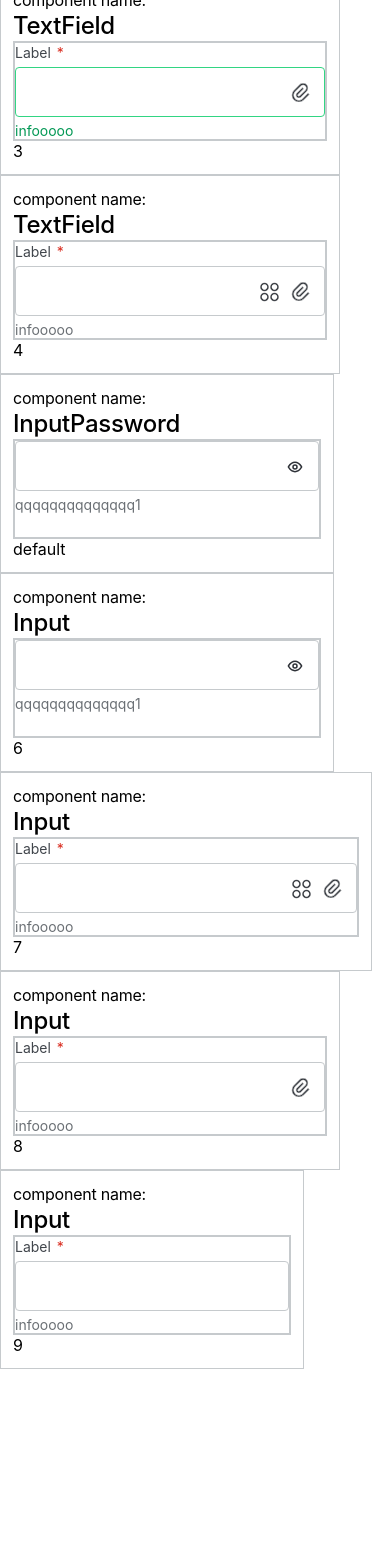
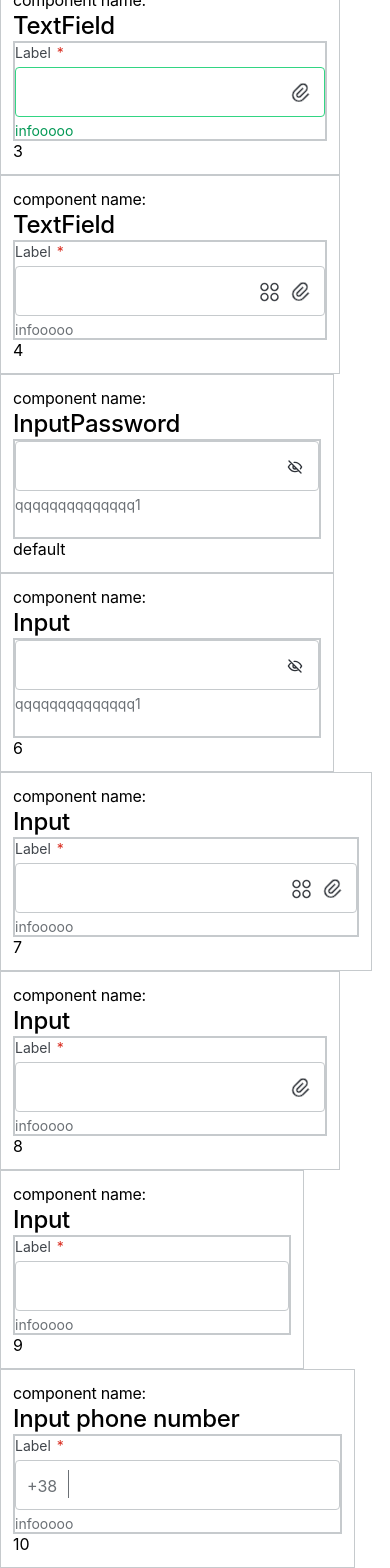
Before and after one commit to Zapchaztiulka/universal-components-frontend, a React (Vite) app: page /inputs in a window 390 px wide. Shown: the part 484-2052 px from the top of the page. Before the commit the page ends 1853 px from the top, so only its background shows below. Built offline with nearby package versions, Linux system fonts and the light colour scheme; a web font is replaced by a local one.

Commit message:
feat: adds phone-number input

```diff
--- a/src/components/inputs/Inputs.tsx
+++ b/src/components/inputs/Inputs.tsx
@@ -2,19 +2,41 @@ import { useState } from "react";
 import { TextField, InputPassword, Input } from ".";
 import { ValidationStatus } from "../../types/validationStatus";
 import { ShowContainer } from "../showContainer";
-import { AttachIcon, EyeIcon, EyeOffIcon, IconButton, MenuIcon } from "../icons";
+import {
+  AttachIcon,
+  EyeIcon,
+  EyeOffIcon,
+  IconButton,
+  MenuIcon,
+} from "../icons";
 import { InputTypes, InputTypesFigma } from "./universalComponents/Input.types";
+import { changePhoneNumber } from "../../utils/changePhoneNumber";
 
 export const Inputs = () => {
-  const [displayPassword, setDisplayPassword] = useState(true);
+  const [displayPassword, setDisplayPassword] = useState(false);
+  const [phone, setPhone] = useState("");
+  const [password, setPassword] = useState("");
+  const [text, setText] = useState("");
+
   const toogleDisplayPassword = () => {
     setDisplayPassword((prev) => !prev);
-    console.log("toogleDisplayPassword");
+  };
+
+  const getPhone = (value: string) => {
+    console.log(value);
+    setPhone(changePhoneNumber(value));
+  };
+
+  const getPassword = (value: string) => {
+    setPassword(value);
+  };
+  const getText = (value: string) => {
+    setText(value);
   };
 
   const clickOnIcon = () => {
-    console.log('click');
-  }
+    console.log("click");
+  };
   return (
     <div>
       <p>All inputs</p>
@@ -30,7 +52,6 @@ export const Inputs = () => {
             label="Label"
             status={ValidationStatus.error}
             message="infooooo"
-
           />
         }
         componentName="TextField"
@@ -54,14 +75,16 @@ export const Inputs = () => {
       <ShowContainer
         component={
           <TextField
-
             label="Label"
             message="infooooo"
             asterisk={true}
-            iconRight={<IconButton  ><AttachIcon /></IconButton>}
+            iconRight={
+              <IconButton>
+                <AttachIcon />
+              </IconButton>
+            }
             iconLeft={<MenuIcon />}
             onRightIconClick={clickOnIcon}
-
           />
         }
         componentName="TextField"
@@ -73,8 +96,9 @@ export const Inputs = () => {
           <InputPassword
             type={displayPassword ? "text" : "password"}
             toogleDisplayPassword={toogleDisplayPassword}
-            icon={displayPassword ? <EyeIcon size='16'  /> : <EyeOffIcon size='16' />}
-
+            icon={
+              displayPassword ? <EyeIcon size="16" /> : <EyeOffIcon size="16" />
+            }
             message="qqqqqqqqqqqqqq1"
           />
         }
@@ -84,28 +108,36 @@ export const Inputs = () => {
       <ShowContainer
         component={
           <Input
+            value={password}
             inputTypesFigma={InputTypesFigma.Password}
             type={displayPassword ? InputTypes.Text : InputTypes.Password}
             onMainIconClick={toogleDisplayPassword}
-            mainIcon={displayPassword ? <EyeIcon size='16'  /> : <EyeOffIcon size='16' />}
-
+            mainIcon={
+              displayPassword ? <EyeIcon size="16" /> : <EyeOffIcon size="16" />
+            }
+            handleChange={getPassword}
             message="qqqqqqqqqqqqqq1"
           />
         }
         componentName="Input"
         width={500}
         description="6"
-
       />
       <ShowContainer
         component={
           <Input
+            value={text}
+            handleChange={getText}
             inputTypesFigma={InputTypesFigma.TextField}
             type={InputTypes.Text}
             label="Label"
             message="infooooo"
             asterisk={true}
-            mainIcon={<IconButton  ><AttachIcon /></IconButton>}
+            mainIcon={
+              <IconButton>
+                <AttachIcon />
+              </IconButton>
+            }
             extraLeftIcon={<MenuIcon />}
             onMainIconClick={clickOnIcon}
             onExtraLeftIconClick={clickOnIcon}
@@ -114,43 +146,65 @@ export const Inputs = () => {
         componentName="Input"
         width={500}
         description="7"
-
       />
 
       <ShowContainer
         component={
           <Input
+            value={text}
+            handleChange={getText}
             inputTypesFigma={InputTypesFigma.TextField}
             type={InputTypes.Text}
             label="Label"
             message="infooooo"
             asterisk={true}
-            mainIcon={<IconButton  ><AttachIcon /></IconButton>}
+            mainIcon={
+              <IconButton>
+                <AttachIcon />
+              </IconButton>
+            }
             onMainIconClick={clickOnIcon}
           />
         }
         componentName="Input"
         width={500}
         description="8"
-
       />
       <ShowContainer
         component={
           <Input
+            value={text}
+            handleChange={getText}
             inputTypesFigma={InputTypesFigma.TextField}
             type={InputTypes.Text}
             label="Label"
             message="infooooo"
             asterisk={true}
-
           />
         }
         componentName="Input"
         width={500}
         description="9"
-
       />
-
+      <ShowContainer
+        component={
+          <Input
+            value={phone}
+            inputTypesFigma={InputTypesFigma.PhoneNumber}
+            type={InputTypes.Phone}
+            label="Label"
+            message="infooooo"
+            asterisk={true}
+            phoneCode="+38"
+            // disabled={true}
+            handleChange={getPhone}
+            maxLength={13}
+          />
+        }
+        componentName="Input phone number"
+        width={500}
+        description="10"
+      />
     </div>
   );
 };
--- a/src/components/inputs/universalComponents/Input.tsx
+++ b/src/components/inputs/universalComponents/Input.tsx
@@ -5,6 +5,7 @@ import { handleStatus } from "../../../utils/handleValidationStatus";
 import { InputProps, InputTypesFigma } from "./Input.types";
 
 const Input = ({
+  value,
   inputTypesFigma,
   type,
   placeholder,
@@ -15,6 +16,8 @@ const Input = ({
   disabled,
   mainIcon,
   extraLeftIcon,
+  phoneCode,
+  maxLength,
   handleChange,
   onMainIconClick,
   onExtraLeftIconClick,
@@ -24,13 +27,19 @@ const Input = ({
   messageClassName,
   iconBoxClassName,
 }: InputProps) => {
-  const [value, setValue] = useState("");
-  const index = useRef(`text-field-${nanoid()}`);
+
+  const [isInputActive, setInputActive] = useState(false);
+  const index = useRef(`input-${nanoid()}`);
+
   const onChangeHandler = async (e: React.FormEvent<HTMLInputElement>) => {
-    setValue(e.currentTarget.value);
     handleChange && handleChange(e.currentTarget.value);
   };
 
+  const changeInputState = () => {
+    if (isInputActive) return;
+    setInputActive(true);
+
+}
   return (
     <>
       {label && (
@@ -51,15 +60,18 @@ const Input = ({
           type={type}
           value={value}
           onChange={onChangeHandler}
+          onFocus={changeInputState}
           disabled={disabled}
+          maxLength={maxLength}
           className={`
-        w-[100%] block p-xs bg-bgWhite outline-0 text-[16px] font-400 leading-[1.5]
+         w-[100%] block p-xs bg-bgWhite outline-0 text-[16px] text-textInputActive font-400 leading-[1.5]
         border-1 border-solid rounded-minimal
         hover:bg-bgHoverGrey disabled:bg-bgDisable disabled:border-borderDisabled
-        disabled:text-textDisabled group
+        disabled:text-textDisabled
         ${inputTypesFigma === InputTypesFigma.Password && mainIcon && "pr-l2"}
         ${inputTypesFigma === InputTypesFigma.TextField && mainIcon && !extraLeftIcon && "pr-xl"}
-        ${inputTypesFigma === InputTypesFigma.TextField && (mainIcon && extraLeftIcon) && "pr-[80px]"}
+        ${inputTypesFigma === InputTypesFigma.TextField &&  mainIcon && extraLeftIcon && "pr-[80px]"}
+        ${inputTypesFigma === InputTypesFigma.PhoneNumber && "pl-[63px]"}
 
         ${handleStatus({
           status,
@@ -70,11 +82,26 @@ const Input = ({
     ${inputClassName ? inputClassName : ""}
                 `}
         />
+        {inputTypesFigma === InputTypesFigma.PhoneNumber && (
+          <span aria-disabled={disabled} className={`absolute bottom-xs left-xs leading-[1.5] ${isInputActive ? "text-textInputActive": "text-textInputDefault"}
+         aria-disabled:text-textDisabled after:content-[''] after:absolute after:w-[1px]  after:left-[41px] after:top-[-4px] after-block after:h-[28px]
+          after:aria-disabled:bg-textDisabled ${isInputActive ? "after:bg-textInputActive": "after:bg-textInputDefault"}
+          `}>{phoneCode}</span>
+)}
+
         {(extraLeftIcon || mainIcon) && (
           <div
             className={`absolute flex gap-xs2
-            ${inputTypesFigma === InputTypesFigma.TextField ? 'bottom-xs right-xs' : ''}
-            ${inputTypesFigma === InputTypesFigma.Password ? 'bottom-s right-s' : ''}
+            ${
+              inputTypesFigma === InputTypesFigma.TextField
+                ? "bottom-xs right-xs"
+                : ""
+            }
+            ${
+              inputTypesFigma === InputTypesFigma.Password
+                ? "bottom-s right-s"
+                : ""
+            }
             ${iconBoxClassName ? iconBoxClassName : ""}`}
           >
             {extraLeftIcon && (
@@ -98,20 +125,17 @@ const Input = ({
           </div>
         )}
       </div>
+
       {message && (
         <p
           aria-disabled={disabled}
-          className={`
-                    mt-xs3  text-[14px]
-                    font-400 leading-[1.4]
-                     aria-disabled:text-textDisabled
+          className={`mt-xs3  text-[14px] font-400 leading-[1.4] aria-disabled:text-textDisabled
                     ${
                       (status === ValidationStatus.error && "text-textError") ||
                       (status === ValidationStatus.success &&
                         "text-textSuccess") ||
                       "text-textInputDefault"
                     }
-
                     ${messageClassName ? messageClassName : ""}
                 `}
         >
--- /dev/null
+++ b/src/utils/changePhoneNumber.ts
@@ -0,0 +1,19 @@
+export const changePhoneNumber = (phoneNumber: string | undefined): string => {
+
+if (!phoneNumber) return '';
+
+  let formattedPhoneNumber = phoneNumber.replace(/\D/g, '');
+
+  if (formattedPhoneNumber.length > 2) {
+    formattedPhoneNumber = formattedPhoneNumber.replace(/^(\d{3})(\d+)/, '$1-$2');
+  }
+
+  if (formattedPhoneNumber.length > 6) {
+    formattedPhoneNumber = formattedPhoneNumber.replace(/-(\d{3})(\d+)/, '-$1-$2');
+  }
+
+  if (formattedPhoneNumber.length > 9) {
+    formattedPhoneNumber = formattedPhoneNumber.replace(/-(\d{2})(\d+)$/, '-$1-$2');
+  }
+
+  return formattedPhoneNumber;}
```
Also changed, not shown: src/components/inputs/universalComponents/Input.types.ts (+9 -5 lines). Lines whose indentation alone changed are shown as unchanged.
